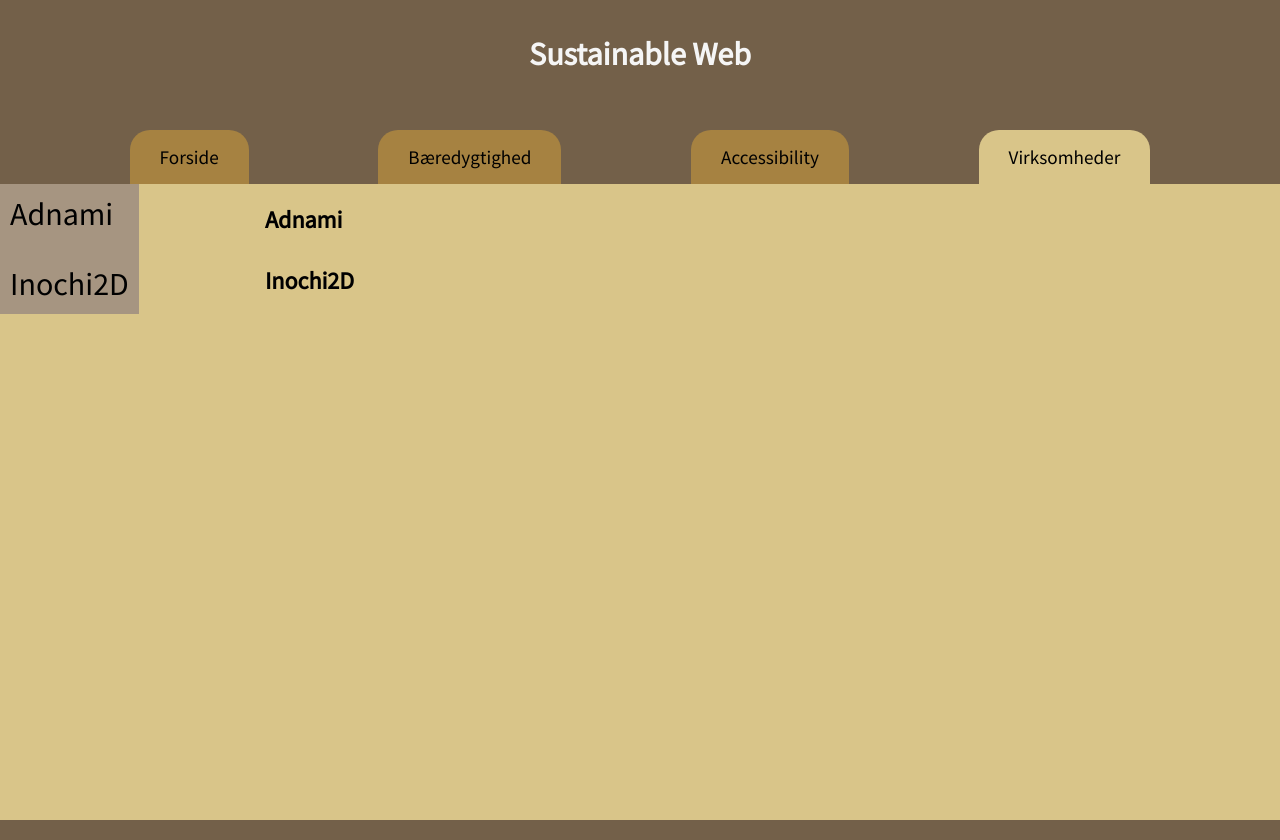
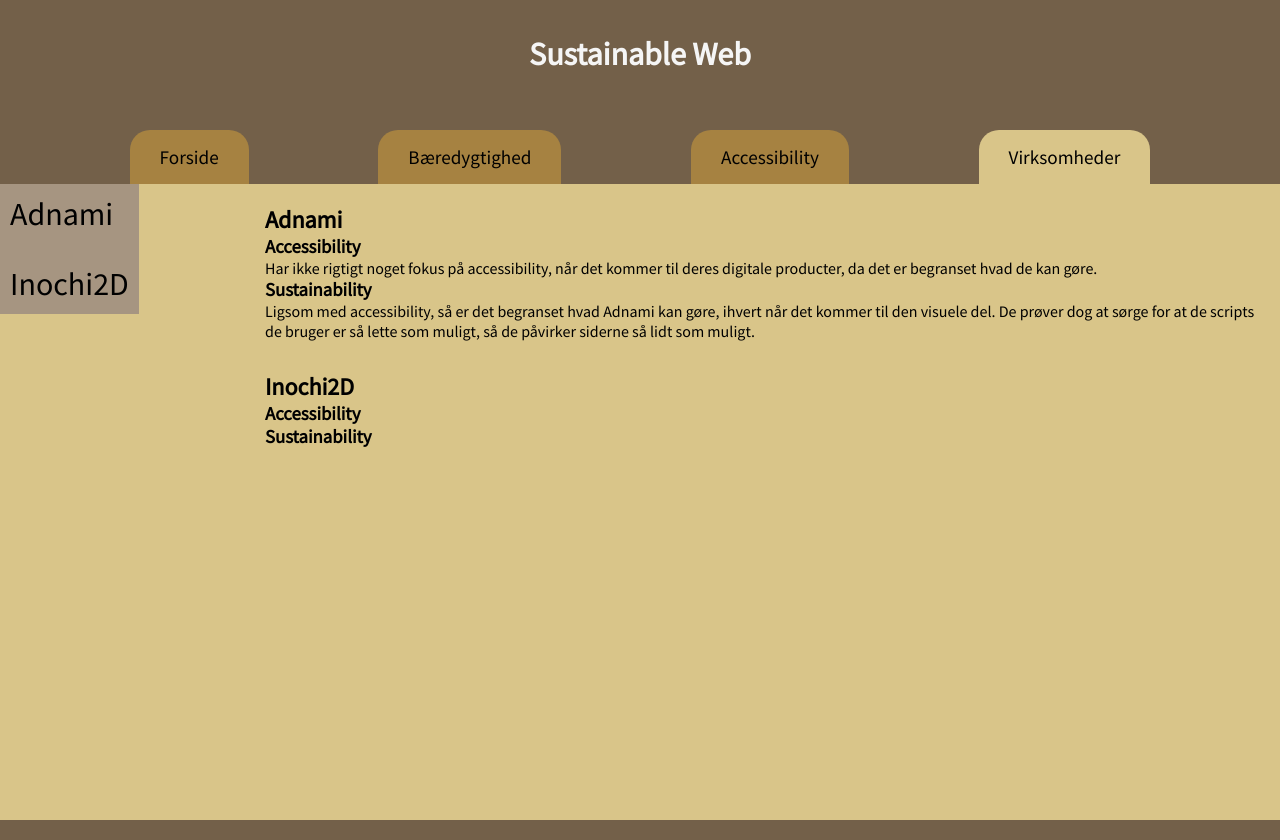
Before and after one commit to Magnus-T-Holm/sustainable_web, a React (Create React App) app: page /sustainable-web/companies in a window 1280 px wide. Built offline with nearby package versions, Linux system fonts and the light colour scheme.

Commit message:
Update Companies.js

```diff
--- a/src/pages/Companies.js
+++ b/src/pages/Companies.js
@@ -8,9 +8,17 @@
         <section id="adnami">
           <h2>Adnami</h2>
           <p></p>
+          <h3>Accessibility</h3>
+          <p>Har ikke rigtigt noget fokus på accessibility, når det kommer til deres digitale producter, da det er begranset hvad de kan gøre.</p>
+          <h3>Sustainability</h3>
+          <p>Ligsom med accessibility, så er det begranset hvad Adnami kan gøre, ihvert når det kommer til den visuele del. De prøver dog at sørge for at de scripts de bruger er så lette som muligt, så de påvirker siderne så lidt som muligt.</p>
         </section>
         <section id="inochi">
           <h2>Inochi2D</h2>
+          <p></p>
+          <h3>Accessibility</h3>
+          <p></p>
+          <h3>Sustainability</h3>
           <p></p>
         </section>
       </article>
```
